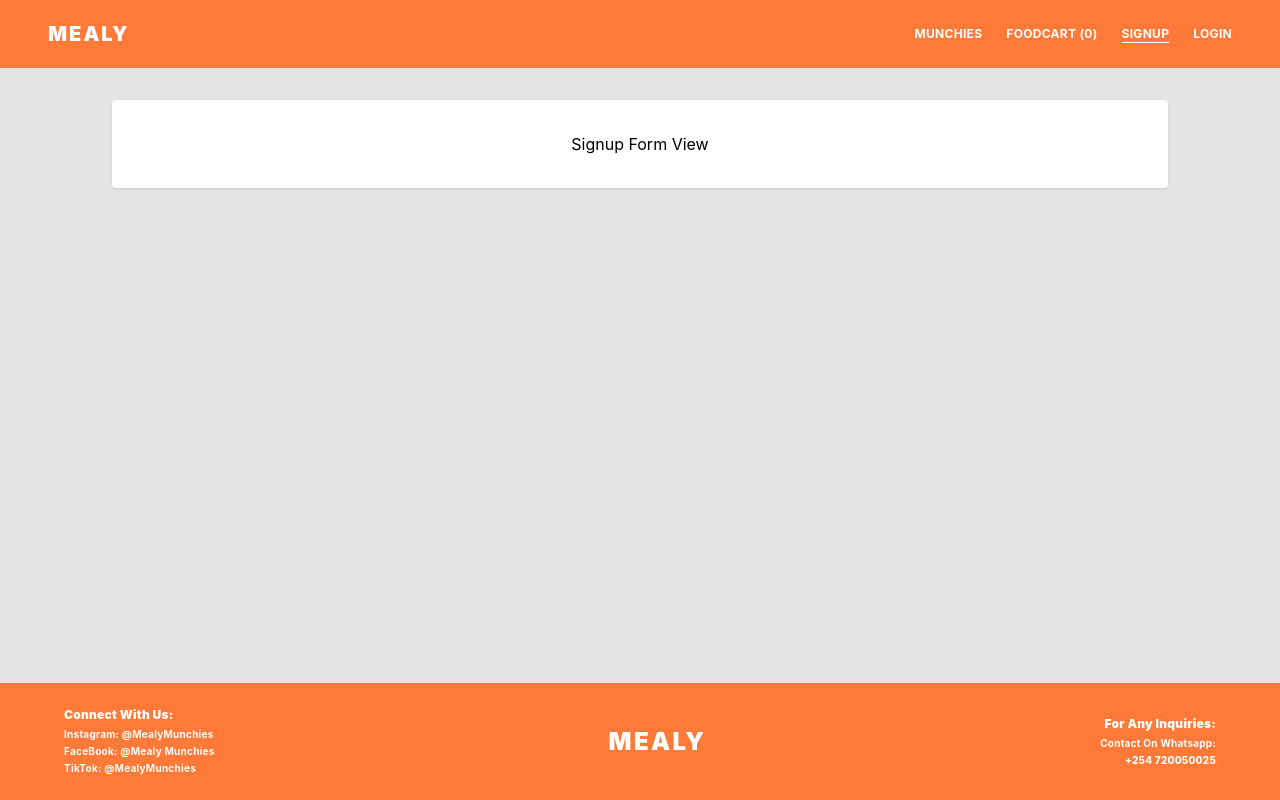
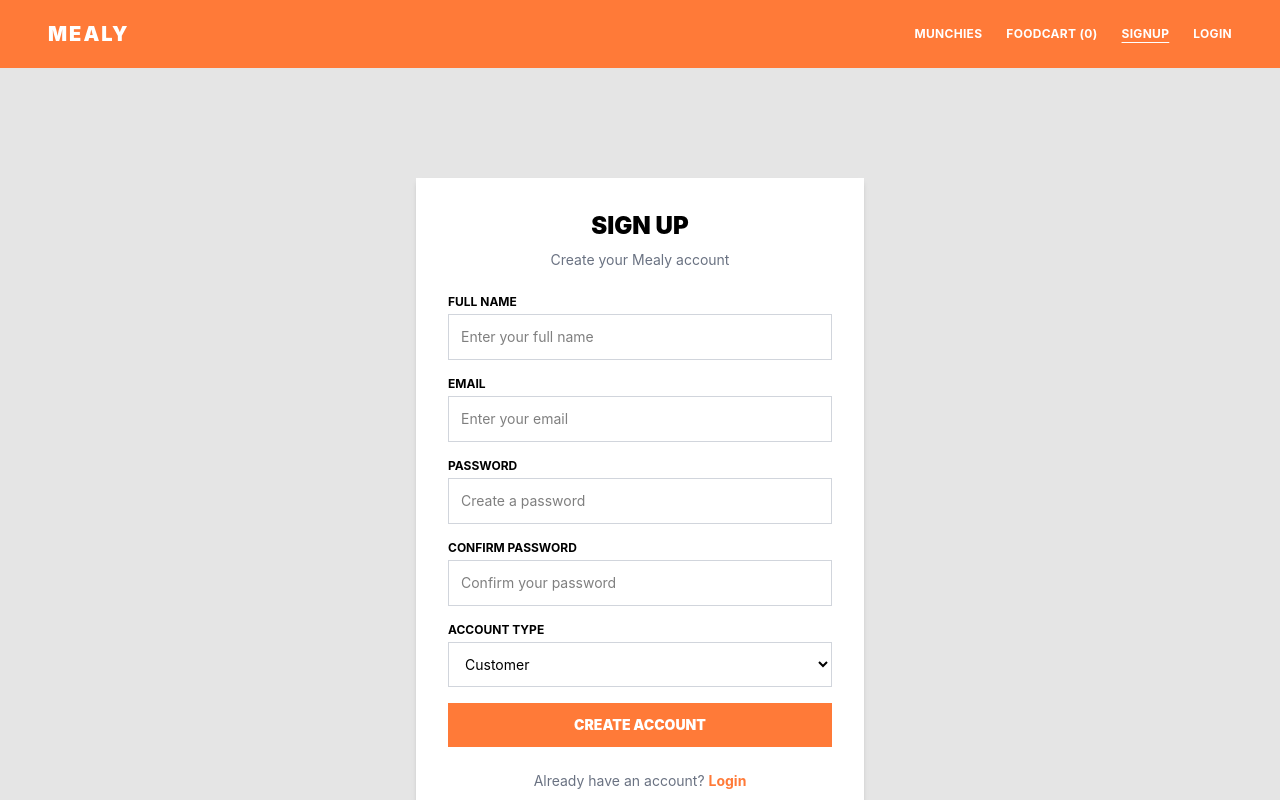
Before and after one commit to princeevansonstud/Mealy-Frontend, a React (Vite) app: page / in a window 1280 px wide. Both pictures are taken after a click on the button "SIGNUP". Shown: the top 800 px of the page. Built offline with nearby package versions, Linux system fonts and the light colour scheme; the HTML template or start-up script is replaced by a standard one.

Commit message:
feat: implement frontend authentication

```diff
--- a/src/App.jsx
+++ b/src/App.jsx
@@ -1,7 +1,8 @@
 import React, { useState } from 'react';
 import { useSelector, useDispatch } from 'react-redux';
 import { setActiveTab } from './store/slices/activeTabSlice';
-
+import LoginPage from './pages/LoginPage';
+import SignupPage from './pages/SignupPage';
 // Food Card Component
 function FoodCard({ title, price, description, onBuy, onAddToCart }) {
     return (
@@ -256,11 +257,10 @@ export default function App() {
                 );
 
             case 'signup':
-                return <div className="p-8 bg-white shadow-sm rounded text-center">Signup Form View</div>;
+                return <SignupPage />;
 
             case 'login':
-                return <div className="p-8 bg-white shadow-sm rounded text-center">Login Form View</div>;
-
+                return <LoginPage />;
             default:
                 return null;
         }
--- a/src/pages/LoginPage.jsx
+++ b/src/pages/LoginPage.jsx
@@ -1,21 +1,62 @@
 import React, { useState } from 'react';
 
+import { useDispatch } from 'react-redux';
+
+import {
+  loginStart,
+  loginSuccess,
+  loginFailure,
+} from '../store/slices/authSlice';
+
+import { setActiveTab } from '../store/slices/activeTabSlice';
+
 function LoginPage() {
+  const dispatch = useDispatch();
+
   const [email, setEmail] = useState('');
   const [password, setPassword] = useState('');
+  const [error, setError] = useState('');
 
   const handleSubmit = (e) => {
     e.preventDefault();
 
-    console.log('Login submitted:', {
-      email,
-      password,
-    });
+    setError('');
+    dispatch(loginStart());
+
+    const storedUsers = localStorage.getItem('mealyUsers');
+    const users = storedUsers ? JSON.parse(storedUsers) : [];
+
+    const user = users.find(
+      (user) => user.email.toLowerCase() === email.toLowerCase()
+    );
+
+    // Check email and password together
+    if (!user || user.password !== password) {
+      const errorMessage = 'Invalid credentials.';
+      setError(errorMessage);
+      dispatch(loginFailure(errorMessage));
+      return;
+    }
+
+    const loggedInUser = {
+      id: user.id,
+      name: user.name,
+      email: user.email,
+      role: user.role,
+    };
+
+    localStorage.setItem(
+      'mealyCurrentUser',
+      JSON.stringify(loggedInUser)
+    );
+
+    dispatch(loginSuccess(loggedInUser));
   };
 
   return (
     <div className="min-h-screen bg-[#E5E5E5] flex items-center justify-center px-6">
       <div className="w-full max-w-md bg-white shadow-md p-8">
+
         <h1 className="text-2xl font-black text-center mb-2">
           LOGIN
         </h1>
@@ -24,57 +65,75 @@ function LoginPage() {
           Welcome back to Mealy
         </p>
 
+        {error && (
+          <div className="bg-red-100 text-red-700 text-sm p-3 mb-4">
+            {error}
+          </div>
+        )}
+
         <form onSubmit={handleSubmit} className="space-y-4">
+
+          {/* Email */}
           <div>
             <label
-              htmlFor="email"
+              htmlFor="login-email"
               className="block text-xs font-bold uppercase mb-1"
             >
               Email
             </label>
 
             <input
-              id="email"
+              id="login-email"
               type="email"
               value={email}
               onChange={(e) => setEmail(e.target.value)}
               placeholder="Enter your email"
+              required
               className="w-full border border-gray-300 px-3 py-3 text-sm focus:outline-none focus:border-[#FF7A38]"
             />
           </div>
 
+          {/* Password */}
           <div>
             <label
-              htmlFor="password"
+              htmlFor="login-password"
               className="block text-xs font-bold uppercase mb-1"
             >
               Password
             </label>
 
             <input
-              id="password"
+              id="login-password"
               type="password"
               value={password}
               onChange={(e) => setPassword(e.target.value)}
               placeholder="Enter your password"
+              required
               className="w-full border border-gray-300 px-3 py-3 text-sm focus:outline-none focus:border-[#FF7A38]"
             />
           </div>
 
+          {/* Login button */}
           <button
             type="submit"
             className="w-full bg-[#FF7A38] text-white py-3 text-sm font-black uppercase hover:bg-orange-600 transition-colors"
           >
             Login
           </button>
+
         </form>
 
         <p className="text-center text-sm text-gray-500 mt-6">
           Don't have an account?{' '}
-          <button className="text-[#FF7A38] font-bold hover:underline">
+          <button
+            type="button"
+            onClick={() => dispatch(setActiveTab('signup'))}
+            className="text-[#FF7A38] font-bold hover:underline"
+          >
             Sign Up
           </button>
         </p>
+
       </div>
     </div>
   );
--- /dev/null
+++ b/src/pages/SignupPage.jsx
@@ -0,0 +1,230 @@
+import React, { useState } from 'react';
+import { useDispatch } from 'react-redux';
+import { setActiveTab } from '../store/slices/activeTabSlice';
+
+function SignupPage() {
+  const dispatch = useDispatch();
+
+  const [name, setName] = useState('');
+  const [email, setEmail] = useState('');
+  const [password, setPassword] = useState('');
+  const [confirmPassword, setConfirmPassword] = useState('');
+  const [role, setRole] = useState('customer');
+
+  const [error, setError] = useState('');
+  const [success, setSuccess] = useState('');
+
+  const handleSubmit = (e) => {
+    e.preventDefault();
+
+    setError('');
+    setSuccess('');
+
+    // Check that all fields are filled
+    if (!name || !email || !password || !confirmPassword) {
+      setError('Please fill in all fields.');
+      return;
+    }
+
+    // Check password length
+    if (password.length < 8) {
+      setError('Password must be at least 8 characters.');
+      return;
+    }
+
+    // Check that passwords match
+    if (password !== confirmPassword) {
+      setError('Passwords do not match.');
+      return;
+    }
+
+    // Get existing users from localStorage
+    const storedUsers = localStorage.getItem('mealyUsers');
+    const users = storedUsers ? JSON.parse(storedUsers) : [];
+
+    // Check if email already exists
+    const existingUser = users.find(
+      (user) => user.email.toLowerCase() === email.toLowerCase()
+    );
+
+    if (existingUser) {
+      setError('An account with this email already exists.');
+      return;
+    }
+
+    // Create new user
+    const newUser = {
+      id: Date.now(),
+      name,
+      email,
+      password,
+      role,
+    };
+
+    // Add the new user to the existing users
+    const updatedUsers = [...users, newUser];
+
+    // Save users to localStorage
+    localStorage.setItem('mealyUsers', JSON.stringify(updatedUsers));
+
+    setSuccess(
+      `${role === 'customer' ? 'Customer' : 'Caterer'} account created successfully!`
+    );
+
+    // Clear the form
+    setName('');
+    setEmail('');
+    setPassword('');
+    setConfirmPassword('');
+    setRole('customer');
+  };
+
+  return (
+    <div className="min-h-screen bg-[#E5E5E5] flex items-center justify-center px-6 py-10">
+      <div className="w-full max-w-md bg-white shadow-md p-8">
+
+        <h1 className="text-2xl font-black text-center mb-2">
+          SIGN UP
+        </h1>
+
+        <p className="text-center text-sm text-gray-500 mb-6">
+          Create your Mealy account
+        </p>
+
+        {error && (
+          <div className="bg-red-100 text-red-700 text-sm p-3 mb-4">
+            {error}
+          </div>
+        )}
+
+        {success && (
+          <div className="bg-green-100 text-green-700 text-sm p-3 mb-4">
+            {success}
+          </div>
+        )}
+
+        <form onSubmit={handleSubmit} className="space-y-4">
+
+          {/* Full Name */}
+          <div>
+            <label
+              htmlFor="name"
+              className="block text-xs font-bold uppercase mb-1"
+            >
+              Full Name
+            </label>
+
+            <input
+              id="name"
+              type="text"
+              value={name}
+              onChange={(e) => setName(e.target.value)}
+              placeholder="Enter your full name"
+              className="w-full border border-gray-300 px-3 py-3 text-sm focus:outline-none focus:border-[#FF7A38]"
+            />
+          </div>
+
+          {/* Email */}
+          <div>
+            <label
+              htmlFor="signup-email"
+              className="block text-xs font-bold uppercase mb-1"
+            >
+              Email
+            </label>
+
+            <input
+              id="signup-email"
+              type="email"
+              value={email}
+              onChange={(e) => setEmail(e.target.value)}
+              placeholder="Enter your email"
+              className="w-full border border-gray-300 px-3 py-3 text-sm focus:outline-none focus:border-[#FF7A38]"
+            />
+          </div>
+
+          {/* Password */}
+          <div>
+            <label
+              htmlFor="signup-password"
+              className="block text-xs font-bold uppercase mb-1"
+            >
+              Password
+            </label>
+
+            <input
+              id="signup-password"
+              type="password"
+              value={password}
+              onChange={(e) => setPassword(e.target.value)}
+              placeholder="Create a password"
+              className="w-full border border-gray-300 px-3 py-3 text-sm focus:outline-none focus:border-[#FF7A38]"
+            />
+          </div>
+
+          {/* Confirm Password */}
+          <div>
+            <label
+              htmlFor="confirm-password"
+              className="block text-xs font-bold uppercase mb-1"
+            >
+              Confirm Password
+            </label>
+
+            <input
+              id="confirm-password"
+              type="password"
+              value={confirmPassword}
+              onChange={(e) => setConfirmPassword(e.target.value)}
+              placeholder="Confirm your password"
+              className="w-full border border-gray-300 px-3 py-3 text-sm focus:outline-none focus:border-[#FF7A38]"
+            />
+          </div>
+
+          {/* Account Type */}
+          <div>
+            <label
+              htmlFor="role"
+              className="block text-xs font-bold uppercase mb-1"
+            >
+              Account Type
+            </label>
+
+            <select
+              id="role"
+              value={role}
+              onChange={(e) => setRole(e.target.value)}
+              className="w-full border border-gray-300 px-3 py-3 text-sm focus:outline-none focus:border-[#FF7A38]"
+            >
+              <option value="customer">Customer</option>
+              <option value="caterer">Caterer</option>
+            </select>
+          </div>
+
+          {/* Submit */}
+          <button
+            type="submit"
+            className="w-full bg-[#FF7A38] text-white py-3 text-sm font-black uppercase hover:bg-orange-600 transition-colors"
+          >
+            Create Account
+          </button>
+
+        </form>
+
+        <p className="text-center text-sm text-gray-500 mt-6">
+          Already have an account?{' '}
+          <button
+            type="button"
+            onClick={() => dispatch(setActiveTab('login'))}
+            className="text-[#FF7A38] font-bold hover:underline"
+          >
+            Login
+          </button>
+        </p>
+
+      </div>
+    </div>
+  );
+}
+
+export default SignupPage;
```
